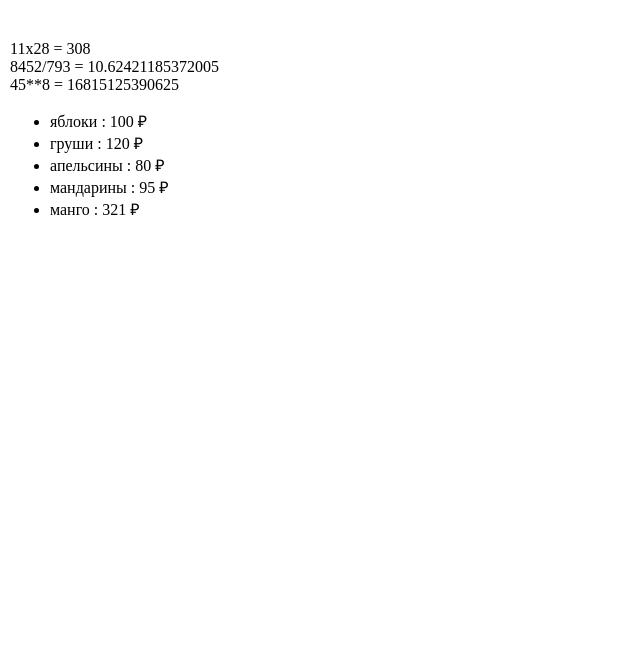
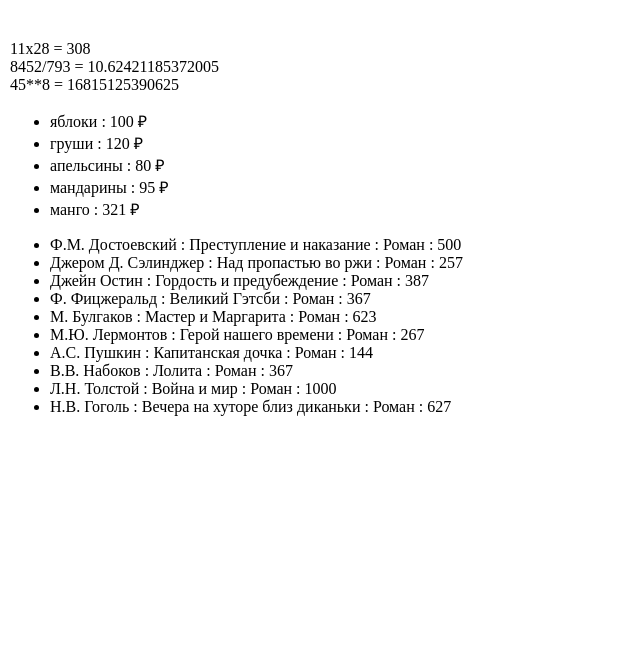
Before and after one commit to jahusv/w-p-l-2, a Flask app: page /lab2/example in a window 1280 px wide. Shown: the part 58-714 px from the top of the page, without its empty margins (0-640 px from the left). Run offline with Flask 3, Linux system fonts and the light colour scheme.

Commit message:
Книги

```diff
--- a/app.py
+++ b/app.py
@@ -155,5 +155,19 @@
         {'name': 'мандарины', 'price': 95},
         {'name': 'манго', 'price': 321}
         ]
+
+    books = [
+        {'authorName' : 'Ф.М. Достоевский', 'bookName' : 'Преступление и наказание', 'kind': 'Роман', 'pages': 500},
+        {'authorName' : 'Джером Д. Сэлинджер', 'bookName' : 'Над пропастью во ржи', 'kind': 'Роман', 'pages': 257},
+        {'authorName' : 'Джейн Остин', 'bookName' : 'Гордость и предубеждение', 'kind': 'Роман', 'pages': 387},
+        {'authorName' : 'Ф. Фицжеральд', 'bookName' : 'Великий Гэтсби', 'kind': 'Роман', 'pages':367 },
+        {'authorName' : 'М. Булгаков', 'bookName' : 'Мастер и Маргарита', 'kind': 'Роман', 'pages': 623},
+        {'authorName' : 'М.Ю. Лермонтов', 'bookName' : 'Герой нашего времени', 'kind': 'Роман', 'pages': 267},
+        {'authorName' : 'А.С. Пушкин', 'bookName' : 'Капитанская дочка', 'kind': 'Роман', 'pages':144 },
+        {'authorName' : 'В.В. Набоков', 'bookName' : 'Лолита', 'kind': 'Роман', 'pages': 367},
+        {'authorName' : 'Л.Н. Толстой', 'bookName' : 'Война и мир', 'kind': 'Роман', 'pages': 1000},
+        {'authorName' : 'Н.В. Гоголь', 'bookName' : 'Вечера на хуторе близ диканьки', 'kind': 'Роман', 'pages': 627}
+    ]
+
     return render_template ("example.html", name = name,
-            numCour = numCour, group = group, labNum = labNum, fruits = fruits)
+            numCour = numCour, group = group, labNum = labNum, fruits = fruits, books = books)
--- a/templates/example.html
+++ b/templates/example.html
@@ -22,6 +22,12 @@
             <li>{{ f.name }} : {{ f.price }} &#x20bd;</li>
             {% endfor %}
         </ul>
+
+        <ul>
+            {% for b in books %}
+            <li>{{ b.authorName }} : {{b.bookName}} : {{b.kind}} : {{ b.pages }} </li>
+            {% endfor %}
+        </ul>
     </main>
     <footer>
         &copy;
```
